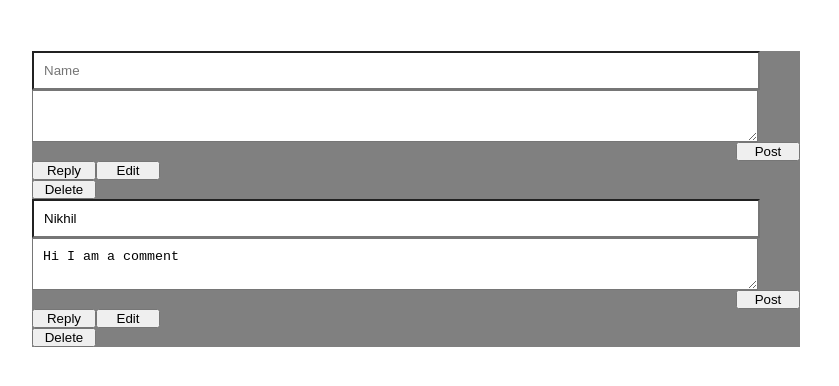
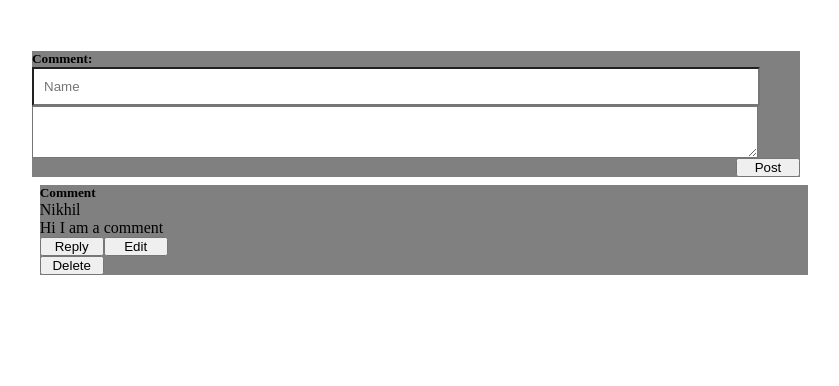
Before and after one commit to nikhilgvpce/comment-section, a React (Vite) app: page / in a window 1280 px wide. Shown: the top 386 px of the page, without its empty margins (224-1063 px from the left). Built offline with nearby package versions, Linux system fonts and the light colour scheme.

Commit message:
Adds Changes to reply to a Comment

```diff
--- a/src/CommentItem/CommentItem.css
+++ b/src/CommentItem/CommentItem.css
@@ -22,3 +22,14 @@ button {
 .edit-controls {
     display: flex;
 }
+
+.commentItem-saved-mode {
+    width: 60vw;
+    margin: 1%;
+    background-color: gray;
+}
+
+.comment-values {
+    display: flex;
+    flex-direction: column;
+}
--- a/src/CommentItem/CommentItem.jsx
+++ b/src/CommentItem/CommentItem.jsx
@@ -6,29 +6,42 @@ const CommentItem = (props) => {
     const {
         headerValue,
         inputPlaceholder,
+        inputValue,
         onInputChange,
-        inputValue,
+        textAreaValue,
         onTextAreaChange,
-        textAreaValue,
-        type,
         isEditMode,
         onSubmit,
 
-        onCommentEdit,
-        onCommentDelete,
-        index,
+        onReply,
+        onEdit,
+        onDelete,
+        parentIndex,
+        index
     } = props;
+
+    if (isEditMode) {
+        return (
+            <div className="commentItem-wrapper">
+                <h5>{headerValue}</h5>
+                <input placeholder={inputPlaceholder} value={inputValue} onChange={(e) => onInputChange(e, parentIndex, index)} />
+                <textarea onInput={onTextAreaChange} value={textAreaValue}></textarea>
+                <button className="post-btn" onClick={()=> onSubmit(parentIndex, index)}>Post</button>
+            </div>
+        )
+    }
     return (
-        <div className="commentItem-wrapper">
-            <h5>{headerValue}</h5>
-            <input placeholder={inputPlaceholder} onChange={onInputChange} value={inputValue} />
-            <textarea onChange={onTextAreaChange}>{textAreaValue}</textarea>
-            <button className="post-btn">Post</button>
-            <div children="edit-controls">
-            <button>Reply</button>
-                <button>Edit</button>
+        <div className="commentItem-saved-mode">
+            <div className="comment-values">
+                <h5>{headerValue}</h5>
+                <p>{inputValue}</p>
+                <p>{textAreaValue}</p>
             </div>
-            <button>Delete</button>
+            <div className="edit-control">
+                <button onClick={() => onReply(parentIndex, index)}>Reply</button>
+                <button onClick={() => onEdit(parentIndex, index)}>Edit</button>
+            </div>
+            <button onClick={() => onDelete(parentIndex, index)}>Delete</button>
         </div>
     )
 }
--- a/src/CommentsList/CommentsList.jsx
+++ b/src/CommentsList/CommentsList.jsx
@@ -8,13 +8,16 @@ const initialState = {
     commentText: '',
     comments: [
         {
+            headerValue: 'Comment:',
             name: 'Nikhil',
-            comment: 'Hi I am a comment',
+            commentText: 'Hi I am a comment',
             type: 'comment',
             date: '',
             replies: [{ name: 'Akhil', comment: 'Hi I am reply to a comment', date: '' }]
         }
     ],
+    commentReplyIndex: '',
+    replyEditIndex: ''
 }
 
 function modifyComments(comments, indexes = [], commenterName, commentText) {
@@ -39,19 +42,19 @@ function reducer(state = { initialState }, action = { type, payload: {} }) {
                 commentText: action.payload
             }
         case 'POST_COMMENT':
-            const comments = state.comments;
-            modifyComments(comments, indexes)
+            // modifyComments(comments, indexes)
             return {
                 ...state,
-                comments: [
-                    ...state.comments,
-                    {
-                        name: state.name,
-                        commentText: state.commentText,
-                        type: action.payload.type,
-                        date: new Date().toLocaleDateString()
-                    }
-                ]
+                comments: action.payload.comments,
+                name: '',
+                commentText: '',
+                commentReplyIndex: ''
+
+            }
+        case 'SET_REPLY_INDEX':
+            return {
+                ...state,
+                commentReplyIndex: action.payload.commentReplyIndex
             }
     }
 }
@@ -60,11 +63,8 @@ const Comments = () => {
 
     const [state, dispatch] = useReducer(reducer, initialState)
 
-    const editIndex = [];
-
     const handleNameChange = (e) => {
         const value = e.target.value;
-        if (!value) return;
         dispatch({
             type: 'SET_COMMENTER_NAME',
             payload: value
@@ -73,47 +73,72 @@ const Comments = () => {
 
     const handleCommentChange = (e) => {
         const value = e.target.value;
-        if (!value) return;
         dispatch({
             type: 'SET_COMMENT_TEXT',
             payload: value
         })
     }
 
-    const handlePostComment = () => {
-        if (!state.name || state.commentText) return;
+    const handlePostComment = (parentIndex, index) => {
+        if (!state.name || !state.commentText) return;
+        const newComment = {
+            headerValue: 'Comment',
+            name: state.name,
+            commentText: state.commentText,
+            type: 'comment',
+            date: '',
+            replies: []
+        }
+        const comments = state.comments
+        if (parentIndex && index) {
+            comments[parentIndex].replies = [
+                ...comments[parentIndex].replies,
+                newComment
+            ]
+        }
         dispatch({
             type: 'POST_COMMENT',
             payload: {
-                type: 'COMMENT'
+                comments: [...state.comments, newComment]
+            }
+        })
+
+    }
+
+    const handleOnReply = (parentIndex, index) => {
+        dispatch({
+            type: 'SET_REPLY_INDEX',
+            payload: {
+                commentReplyIndex: parentIndex ? parentIndex : index,
             }
         })
     }
 
     const commentProps = {
+        headerValue: 'Comment:',
+        inputValue: state.commentReplyIndex === '' ? state.name : '',
+        textAreaValue: !state.commentReplyIndex === '' ? state.commentText: '',
         inputPlaceholder: "Name",
         onInputChange: handleNameChange,
-        inputValue: state.name,
         onTextAreaChange: handleCommentChange,
-        textAreaValue: state.comment,
         onSubmit: handlePostComment,
+        isEditMode: true
     }
 
     return (
         <>
 
             <div className="parent-comment" >
-                <CommentItem {...commentProps} />
+                <CommentItem className="always-editmode" {...commentProps} />
                 {
                     state.comments?.map((commentItem, index) => {
                         const commentProps = {
-                            inputPlaceholder: "Name",
-                            onInputChange: handleNameChange,
+                            headerValue: 'Comment',
                             inputValue: commentItem.name,
-                            onTextAreaChange: handleCommentChange,
-                            textAreaValue: commentItem.comment,
-                            onSubmit: handlePostComment,
-                            index: index
+                            textAreaValue: commentItem.commentText,
+                            index: index,
+                            onReply: handleOnReply,
+                            isEditMode: false,
                         }
                         return (
                             <div className="comment-section" >
@@ -123,6 +148,10 @@ const Comments = () => {
                                     onPostSubmit={handlePostComment}
                                     onCommentChange={handleCommentChange}
                                     onNameChange={handleNameChange}
+                                    parentIndex={index}
+                                    commentReplyIndex={state.commentReplyIndex}
+                                    name={state.name}
+                                    commentText={state.commentText}
                                     {...commentItem.replies}
                                 />
                             </div>
--- a/src/Replies/Replies.jsx
+++ b/src/Replies/Replies.jsx
@@ -1,28 +1,29 @@
 import CommentItem from "../CommentItem/CommentItem"
 
-const Replies = ({ replies = [], onPostSubmit, onCommentChange, onNameChange }) => {
+const Replies = ({ replies = [], name, commentText  ,onPostSubmit, onCommentChange, onNameChange, parentIndex, commentReplyIndex }) => {
     const commentProps = {
         inputPlaceholder: "Name",
+        textAreaValue: commentText,
+        headerValue: 'Reply',
         onInputChange: onNameChange,
-        inputValue: '',
+        inputValue: name,
         onTextAreaChange: onCommentChange,
-        textAreaValue: 'Reply',
         onSubmit: onPostSubmit,
+        parentIndex,
+        isEditMode: parentIndex === commentReplyIndex
     }
 
     return (
         <>
             {
-                replies.map((reply, index) => {
-                    if (index == 0) {
-                        return (
-                            <CommentItem {...commentProps} />
-                        )
-                    }
+                parentIndex === commentReplyIndex ? <CommentItem {...commentProps} /> : null
+            }
+            {
+                replies.length  ? replies?.map((reply, index) => {
                     return (
-                        <CommentItem {...reply}/>
+                        <CommentItem {...commentProps} inputValue={reply.inputValue} headerValue={reply.headerValue} />
                     )
-                })
+                }) : null
             }
         </>
     )
```
